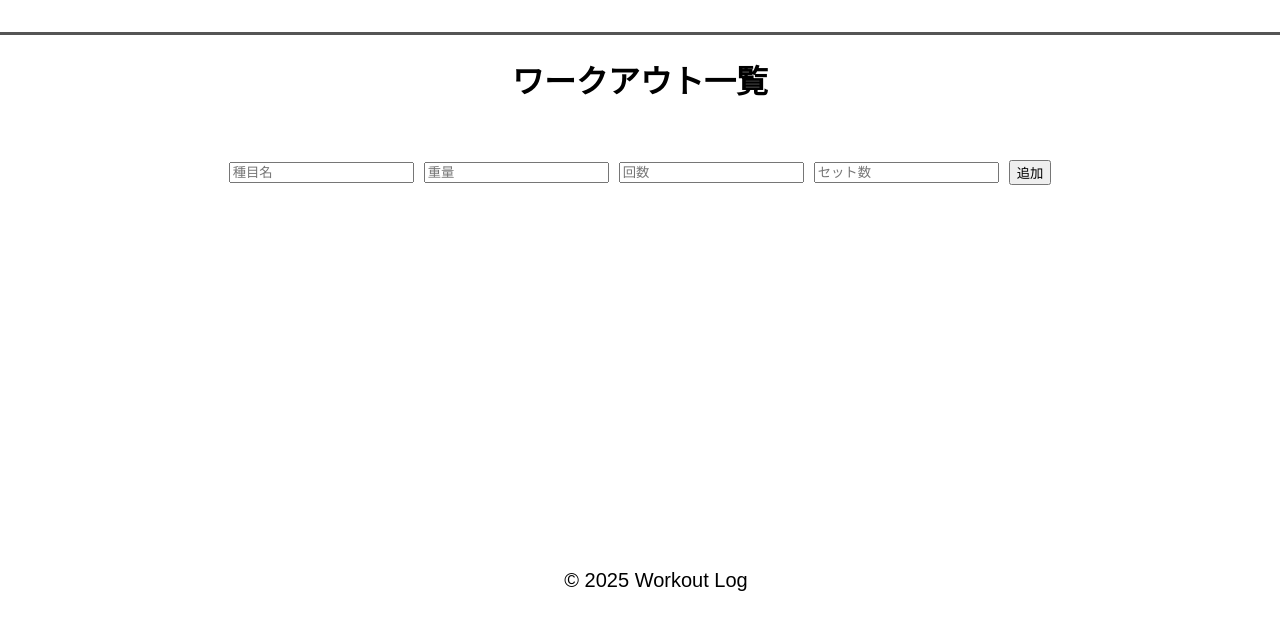
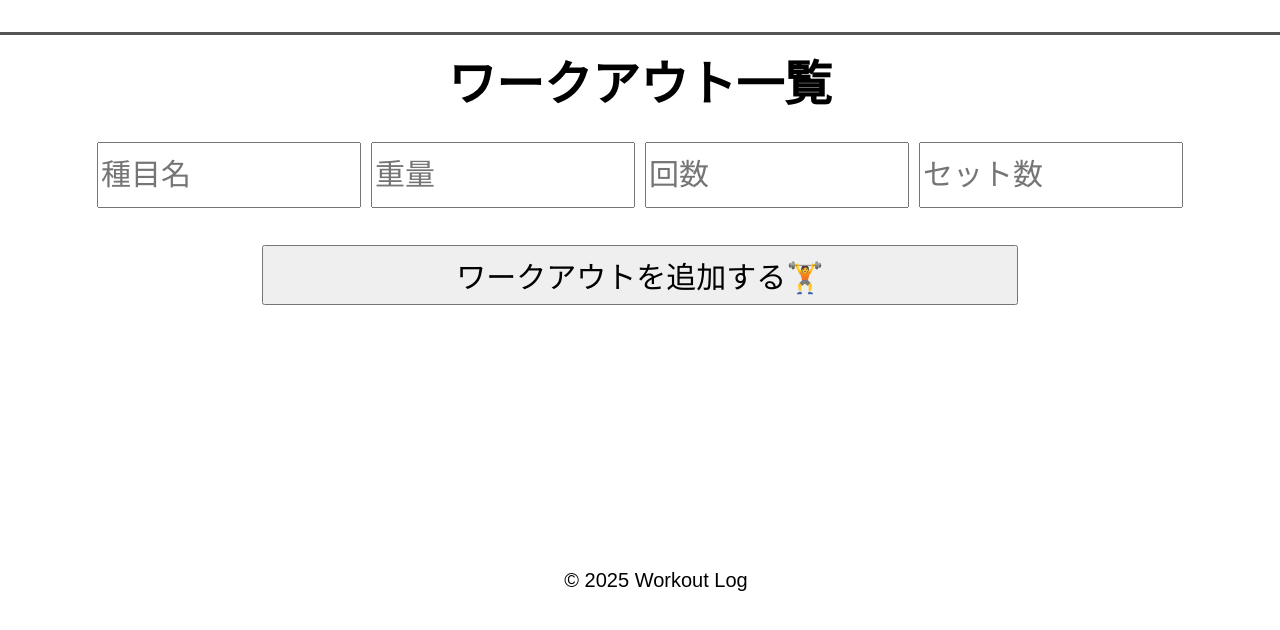
Before and after one commit to matsuzoe-taiki/workout-Node-app, a website: page frontend/public/home.html in a window 1280 px wide. Shown: the part 160-790 px from the top of the page. Drawn offline with Linux system fonts and the light colour scheme; no server answers.

Commit message:
ホーム画面の一覧のUIを改善しました

```diff
--- a/frontend/public/css/style.css
+++ b/frontend/public/css/style.css
@@ -122,18 +122,51 @@ footer small {
 
 /* home画面 */
 h1 {
+    font-size: 48px;
     text-align: center;
-    margin-bottom: 20px;
-}
-#workouts {
-    display: grid;
-    grid-template-columns: repeat(auto-fit, minmax(100px, 1fr));
-    gap: 15px;
+    margin: 10px;
 }
 #addWorkout {
+    display: inline-flex;
+    justify-content: center;
+    align-items: center;
+    height: 100px;
+    gap: 10px;
+    margin: 10px, 10px, 0px;
+}
+#addWorkout input {
+    font-size: 30px;
+    width: 20%;
+    height: 60%;
+}
+#workoutBtn {
     display: flex;
     justify-content: center;
     align-items: center;
     height: 100px;
-    gap: 10px;
+    margin: 0px  10px 10px 10px;
 }
+#workoutBtn button {
+    font-size: 30px;
+    width: 60%;
+    height: 60%;
+}
+
+/* ワークアウトカードの一覧 */
+#showWorkouts {
+    display: grid;
+    justify-content: center;
+    align-items: center;
+    grid-template-columns: 88%;
+}
+
+.workout-card {
+    color: white;
+    background-color: black;
+    margin: 10px;
+    display: flex;
+    justify-content: center;
+    align-items: center;
+    border-radius: 8px;
+    height: 100px;
+}
--- a/frontend/public/home.html
+++ b/frontend/public/home.html
@@ -28,12 +28,16 @@
       <h1>ワークアウト一覧</h1>
 
       <!-- 記録一覧表示 -->
-      <form id="addWorkout">
-        <input type="text" id="nameInput" placeholder="種目名">
-        <input type="text" id="weightInput" placeholder="重量">
-        <input type="text" id="repsInput" placeholder="回数">
-        <input type="text" id="setsInput" placeholder="セット数">
-        <button type="submit">追加</button>
+      <form>
+        <div id="addWorkout">
+          <input type="text" id="nameInput" placeholder="種目名">
+          <input type="text" id="weightInput" placeholder="重量">
+          <input type="text" id="repsInput" placeholder="回数">
+          <input type="text" id="setsInput" placeholder="セット数">
+        </div>
+        <div id="workoutBtn">
+          <button type="submit">ワークアウトを追加する🏋️</button>
+        </div>
       </form>
       <div id="showWorkouts"></div>
     </main>
```
